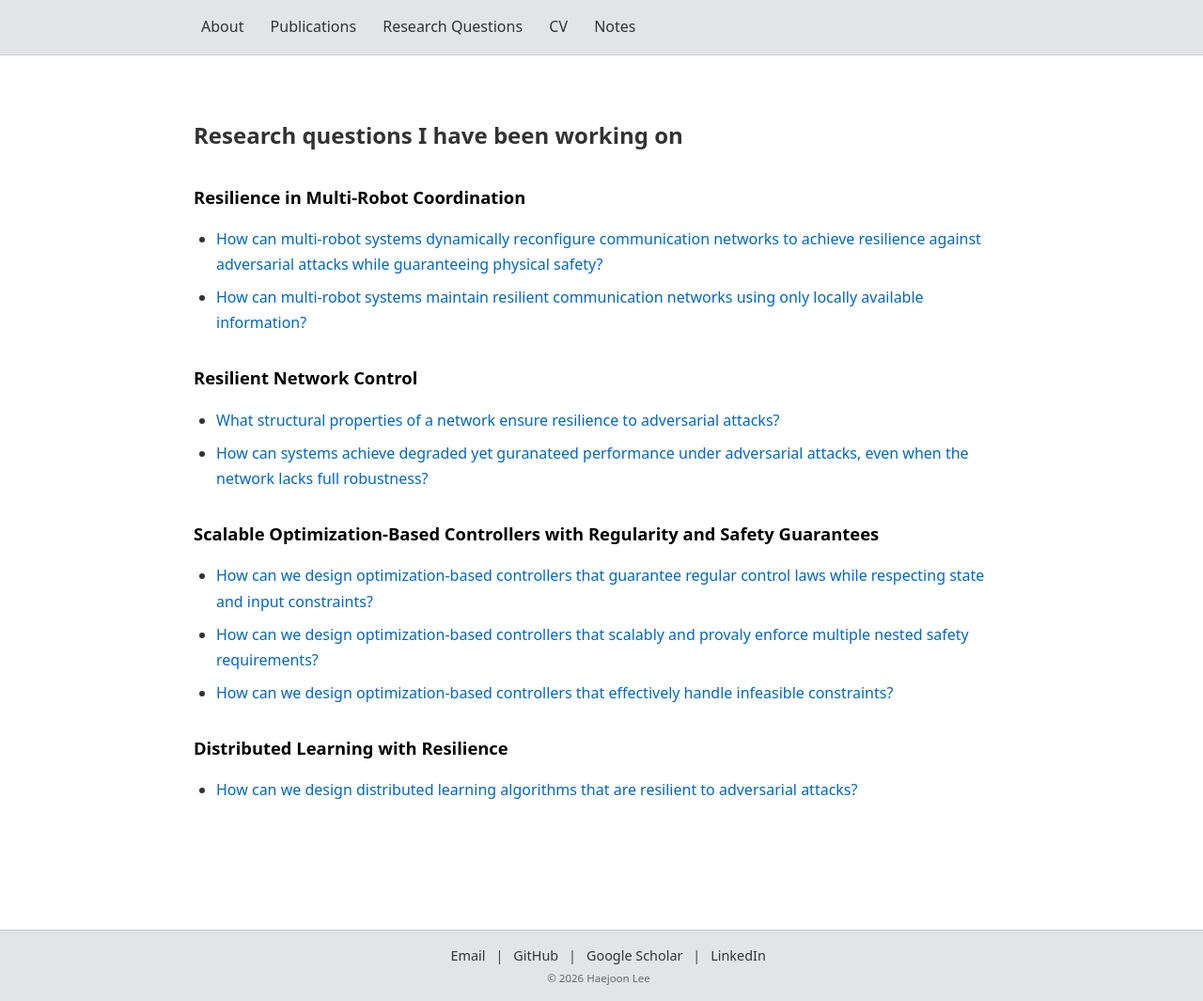
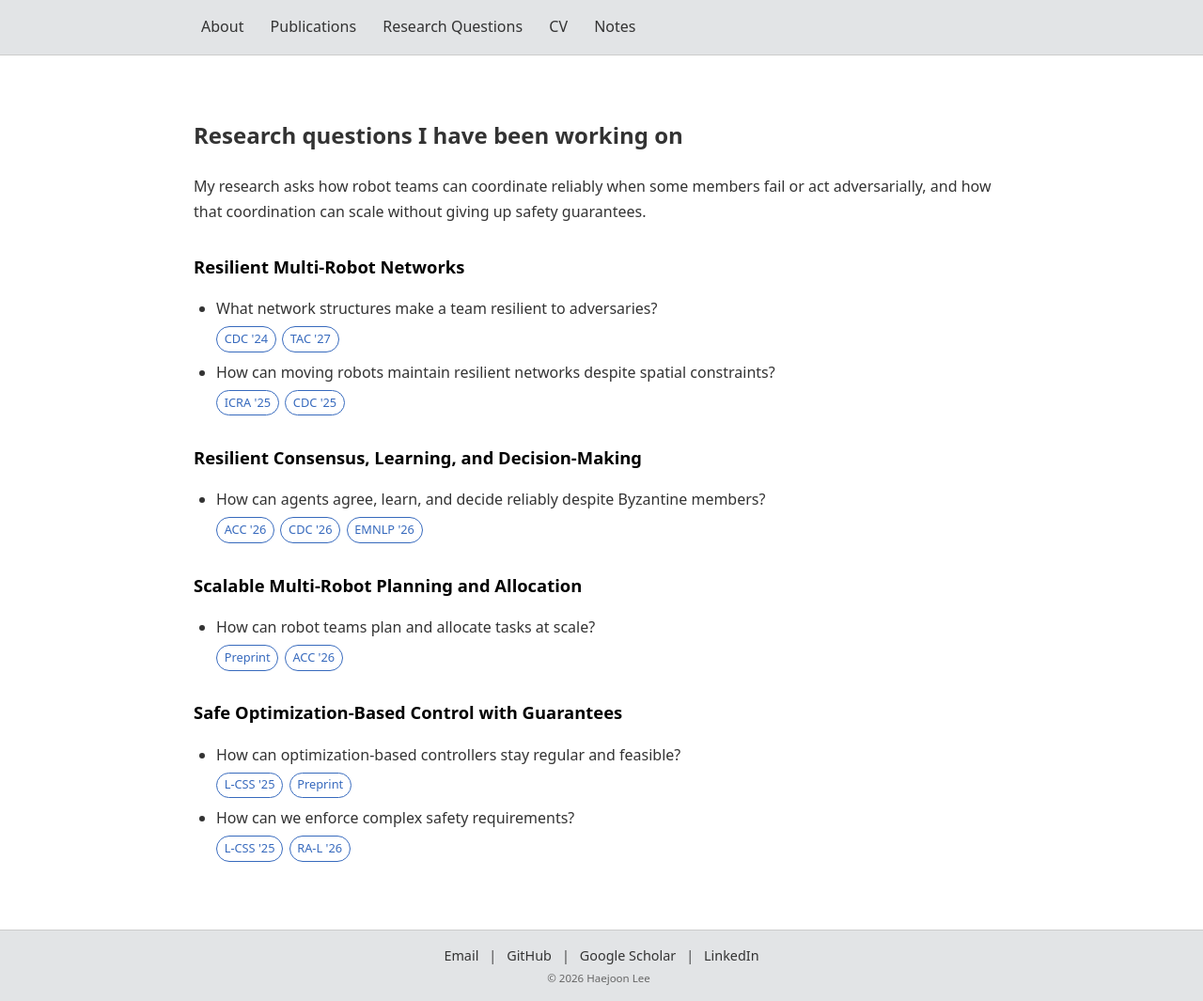
Before and after one commit to joonlee16/joonlee16.github.io, a Jekyll site: the page built from research.html, in a window 1280 px wide and 1065 px high. Shown: the whole window at 94% size. Built offline with Jekyll 4.4.1, drawn with Linux system fonts in a browser that asks for light colours.

Commit message:
updating the webpage

```diff
--- a/_data/publications.yml
+++ b/_data/publications.yml
@@ -39,7 +39,7 @@
   title: "Robust Multi-Agent LLMs Under Byzantine Faults"
   category: conferences
   image: "/pics/robust_llms.png"
-  venue: "Empirical Methods in Natural Language Processing (EMNLP) 2026"
+  venue: "Empirical Methods in Natural Language Processing (EMNLP) 2026 Oral"
   authors: " <strong>Haejoon Lee</strong>*, Vincent-Daniel Yun*, Dimitra Panagou, Sai Praneeth Karimireddy"
   first_coauthors: true
   links:
--- a/research.html
+++ b/research.html
@@ -3,74 +3,97 @@ layout: default
 title: Research
 ---
 
+<style>
+  .research-q { margin-bottom: 0.9em; }
+  .research-q .q-text { display: block; }
+  .paper-tags { margin-top: 0.3em; display: flex; flex-wrap: wrap; gap: 0.4em; }
+  .paper-tag {
+    font-size: 0.8em;
+    padding: 0.15em 0.6em;
+    border: 1px solid currentColor;
+    border-radius: 999px;
+    text-decoration: none;
+    opacity: 0.8;
+  }
+  .paper-tag:hover { opacity: 1; }
+</style>
 
-<!-- ======= CONTENT BELOW THE HERO ======= -->
 <div class="content-wrap">
   <h2>Research questions I have been working on</h2>
 
+  <p>
+    My research asks how robot teams can coordinate reliably when some members fail or act adversarially,
+    and how that coordination can scale without giving up safety guarantees.
+  </p>
+
   <!-- CATEGORY 1 -->
   <div class="research-category">
-    <h3>Resilience in Multi-Robot Coordination</h3>
+    <h3>Resilient Multi-Robot Networks</h3>
     <ul>
-      <li>
-        <a href="https://ieeexplore.ieee.org/abstract/document/11127420/" target="_blank" class="paper-link">
-          How can multi-robot systems dynamically reconfigure communication networks to achieve resilience against adversarial attacks while guaranteeing physical safety?
+      <li class="research-q">
+        <span class="q-text">What network structures make a team resilient to adversaries?</span>
+        <div class="paper-tags">
+          <a href="https://ieeexplore.ieee.org/abstract/document/10886656" target="_blank" class="paper-tag">CDC '24</a>
+          <a href="https://arxiv.org/pdf/2507.00415" target="_blank" class="paper-tag">TAC '27</a>
+        </div>
       </li>
-      <li>
-        <a href="https://arxiv.org/pdf/2504.03120" target="_blank" class="paper-link">
-         How can multi-robot systems maintain resilient communication networks using only locally available information?
-        </a>
+      <li class="research-q">
+        <span class="q-text">How can moving robots maintain resilient networks despite spatial constraints?</span>
+        <div class="paper-tags">
+          <a href="https://ieeexplore.ieee.org/abstract/document/11127420/" target="_blank" class="paper-tag">ICRA '25</a>
+          <a href="https://arxiv.org/pdf/2504.03120" target="_blank" class="paper-tag">CDC '25</a>
+        </div>
       </li>
     </ul>
   </div>
 
   <!-- CATEGORY 2 -->
   <div class="research-category">
-    <h3>Resilient Network Control</h3>
+    <h3>Resilient Consensus, Learning, and Decision-Making</h3>
     <ul>
-      <li>
-        <a href="https://ieeexplore.ieee.org/abstract/document/10886656" target="_blank" class="paper-link">
-          What structural properties of a network ensure resilience to adversarial attacks?
-        </a>
-      </li>
-      <li>
-        <a href="https://arxiv.org/pdf/2510.01144" target="_blank" class="paper-link">
-          How can systems achieve degraded yet guranateed performance under adversarial attacks, even when the network lacks full robustness?
-        </a>
+      <li class="research-q">
+        <span class="q-text">How can agents agree, learn, and decide reliably despite Byzantine members?</span>
+        <div class="paper-tags">
+          <a href="https://arxiv.org/pdf/2510.01144" target="_blank" class="paper-tag">ACC '26</a>
+          <a href="https://arxiv.org/pdf/2604.02791" target="_blank" class="paper-tag">CDC '26</a>
+          <a href="https://arxiv.org/pdf/2605.09076" target="_blank" class="paper-tag">EMNLP '26</a>
+        </div>
       </li>
     </ul>
   </div>
 
-
-    <!-- CATEGORY 3 -->
+  <!-- CATEGORY 3 -->
   <div class="research-category">
-    <h3>Scalable Optimization-Based Controllers with Regularity and Safety Guarantees</h3>
-     <ul>
-      <li>
-        <a href="https://arxiv.org/pdf/2508.18530" target="_blank" class="paper-link">
-          How can we design optimization-based controllers that guarantee regular control laws while respecting state and input constraints?
-        </a>
-      </li>
-      <li>
-        <a href="https://arxiv.org/pdf/2509.10716" target="_blank" class="paper-link">
-          How can we design optimization-based controllers that scalably and provaly enforce multiple nested safety requirements?
-        </a>
-      </li>
-        <li>
-        <a href="https://arxiv.org/pdf/2505.05502" target="_blank" class="paper-link">
-          How can we design optimization-based controllers that effectively handle infeasible constraints?
-        </a>
+    <h3>Scalable Multi-Robot Planning and Allocation</h3>
+    <ul>
+      <li class="research-q">
+        <span class="q-text">How can robot teams plan and allocate tasks at scale?</span>
+        <div class="paper-tags">
+          <a href="https://arxiv.org/pdf/2607.20992" target="_blank" class="paper-tag">Preprint</a>
+          <a href="https://arxiv.org/pdf/2509.22883" target="_blank" class="paper-tag">ACC '26</a>
+        </div>
       </li>
     </ul>
   </div>
 
   <!-- CATEGORY 4 -->
   <div class="research-category">
-    <h3>Distributed Learning with Resilience</h3>
+    <h3>Safe Optimization-Based Control with Guarantees</h3>
     <ul>
-      <li>
-        <a href="https://arxiv.org/pdf/2604.02791" target="_blank" class="paper-link">
-        How can we design distributed learning algorithms that are resilient to adversarial attacks?      </li>
+      <li class="research-q">
+        <span class="q-text">How can optimization-based controllers stay regular and feasible?</span>
+        <div class="paper-tags">
+          <a href="https://arxiv.org/pdf/2508.18530" target="_blank" class="paper-tag">L-CSS '25</a>
+          <a href="https://arxiv.org/pdf/2505.05502" target="_blank" class="paper-tag">Preprint</a>
+        </div>
+      </li>
+      <li class="research-q">
+        <span class="q-text">How can we enforce complex safety requirements?</span>
+        <div class="paper-tags">
+          <a href="https://arxiv.org/pdf/2509.10716" target="_blank" class="paper-tag">L-CSS '25</a>
+          <a href="https://arxiv.org/pdf/2605.12974" target="_blank" class="paper-tag">RA-L '26</a>
+        </div>
+      </li>
     </ul>
   </div>
 </div>
```
Also changed, not shown: index.md (+1 -1 lines).
